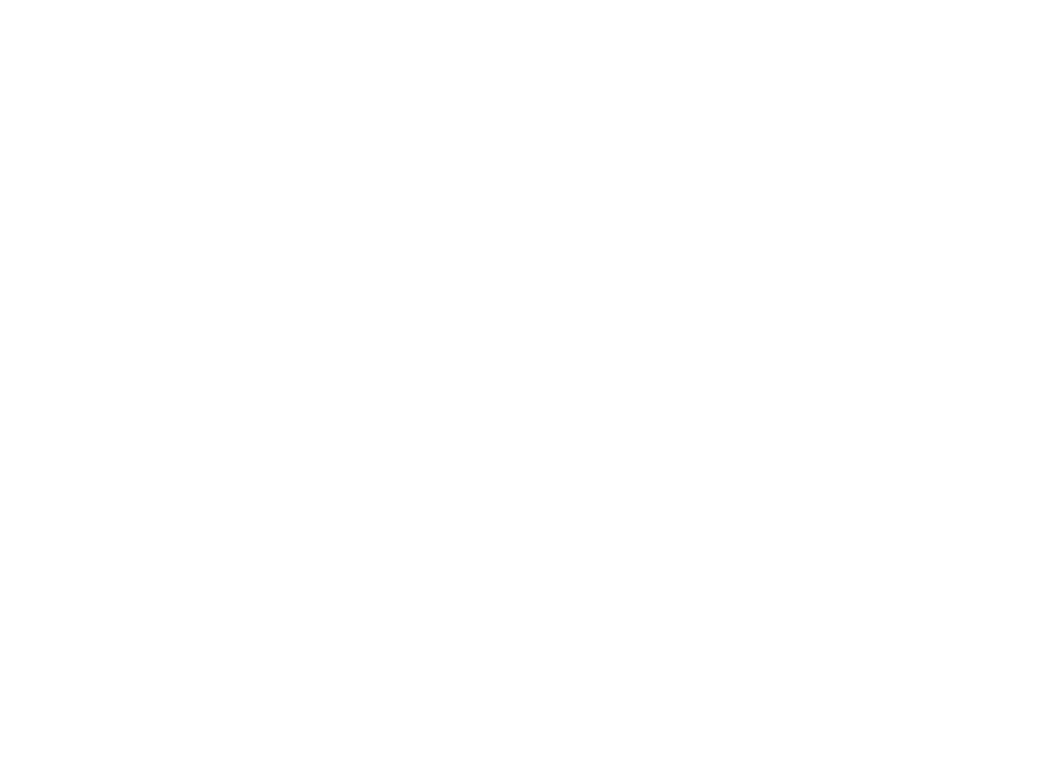
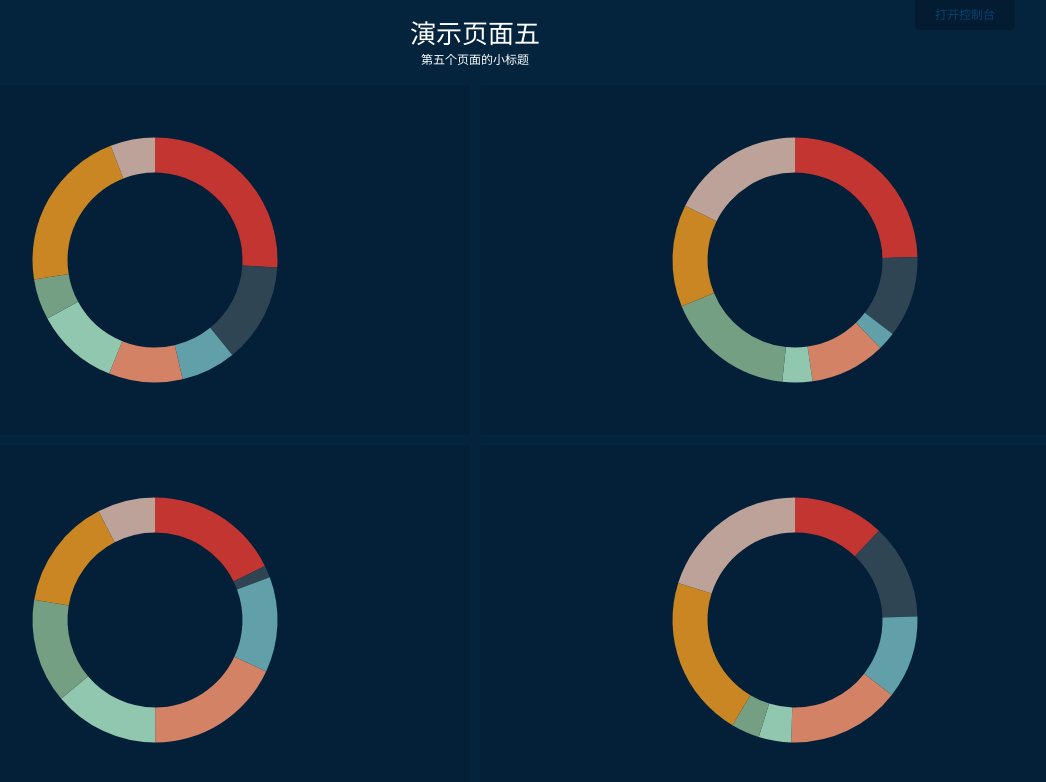
Before and after one commit to FairyEver/wdbc-data-display-system, a Vue app: page /#/screen/demo5 in a window 1280 px wide. Shown: the top 782 px of the page, without its empty margins (165-1211 px from the left). Built offline with nearby package versions, Linux system fonts and the light colour scheme.

Commit message:
no message

```diff
--- /dev/null
+++ b/src/components/Charts/Pie/Base/index.vue
@@ -0,0 +1,119 @@
+<template>
+  <div ref="chart" :style="style"></div>
+</template>
+
+<script>
+import mixin from '@/components/Charts/mixin.js'
+export default {
+  mixins: [
+    mixin
+  ],
+  props: {
+    // 标题
+    titleText: {type: String, required: false, default: 'Chart'},
+    titleColor: {type: String, required: false, default: '#FFF'},
+    titleSize: {type: String, required: false, default: '14'},
+    // 接口地址
+    url: {type: String, required: false, default: 'x.mock'},
+    // 发送请求的时候带的参数
+    ajaxData: {type: Object, required: false, default: () => ({})},
+    // 发送请求的间隔
+    interval: {type: Number, required: false, default: 10000},
+    // grid 设置
+    gridTop: {type: String, required: false, default: '40'},
+    gridBottom: {type: String, required: false, default: '30'},
+    gridLeft: {type: String, required: false, default: '10%'},
+    gridRight: {type: String, required: false, default: '5%'},
+    // 坐标轴
+    xAxisAxisLineColor: {type: String, required: false, default: '#FFF'},
+    yAxisAxisLineColor: {type: String, required: false, default: '#FFF'},
+    yAxisSplitLineColor: {type: String, required: false, default: '#0F3551'},
+    // series
+    seriesColor: {type: String, required: false, default: '#0F3551'},
+    seriesBorderRadius: {type: Array, required: false, default: () => [4, 4, 0, 0]}
+  },
+  data () {
+    return {
+      // 宽高
+      height: 0,
+      width: 0,
+      // 定时器
+      intervalObj: null
+    }
+  },
+  computed: {
+    // 容器样式
+    style () {
+      return {
+        height: `${this.height}px`,
+        width: `${this.width}px`
+      }
+    },
+    option () {
+      return {
+        series: [
+          {
+            name:'访问来源',
+            type:'pie',
+            radius: ['50%', '70%'],
+            avoidLabelOverlap: false,
+            label: {
+              normal: {
+                show: false,
+                position: 'center'
+              },
+              emphasis: {
+                show: true,
+                textStyle: {
+                  fontSize: '30',
+                  fontWeight: 'bold'
+                }
+              }
+            },
+            labelLine: {
+              normal: {
+                show: false
+              }
+            },
+            data:[]
+          }
+        ]
+      }
+    }
+  },
+  mounted () {
+    this.$emit('mounted')
+  },
+  methods: {
+    // 请求数据 这个函数最后应该返回接口的数据
+    getData () {
+      return new Promise(async (resolve, reject) => {
+        const res = await this.$http.post(this.url, {
+          type: 2,
+          ...this.ajaxData
+        })
+        resolve(res.data.list)
+      })
+    },
+    // 返回拼好的option
+    optionMaker () {
+      return new Promise(async (resolve, reject) => {
+        const option = this.option
+        option.series[0].data = await this.getData()
+        resolve(option)
+      })
+    },
+    // 初始化
+    init ({height, width}) {
+      this.updateSize(height, width)
+        .then(async () => {
+          this.chart = this.echarts.init(this.$refs.chart)
+          this.chart.setOption(await this.optionMaker())
+          this.intervalObj = setInterval(async () => {
+            this.chart.setOption(await this.optionMaker())
+          }, this.interval)
+        })
+    }
+  }
+}
+</script>
--- a/src/components/Charts/register.js
+++ b/src/components/Charts/register.js
@@ -5,3 +5,5 @@
 Vue.component('ChartCountStyle1', resolve => { require(['@/components/Charts/Count/Style1/index.vue'], resolve) })
 
 Vue.component('ChartLineBase', resolve => { require(['@/components/Charts/Line/Base/index.vue'], resolve) })
+
+Vue.component('ChartPieBase', resolve => { require(['@/components/Charts/Pie/Base/index.vue'], resolve) })
--- a/src/page/screen/demo4/index.vue
+++ b/src/page/screen/demo4/index.vue
@@ -22,7 +22,7 @@
           <ChartLineBase
             ref="box-line-base-2-g-c"
             title-text="lineBase"
-            grid-left="40"
+            grid-left="50"
             grid-right="20"
             :item-color="$color.yellow"
             :label-color="$color.bg"
@@ -47,7 +47,7 @@
           <ChartLineBase
             ref="box-line-base-4-g-c"
             title-text="lineBase"
-            grid-left="40"
+            grid-left="50"
             grid-right="20"
             :item-color="$color.pink"
             :label-color="'#FFF'"
--- /dev/null
+++ b/src/page/screen/demo5/index.vue
@@ -0,0 +1,57 @@
+<template>
+  <div class="container flex-group col abs-full">
+    <div class="flex-item flex-group col center screen-header" style="height: 80px;">
+      <p class="title">演示页面五</p>
+      <p class="sub-title">第五个页面的小标题</p>
+    </div>
+    <div class="flex-item grow flex-group row">
+      <!-- col -->
+      <div class="flex-item grow flex-group col">
+        <div ref="box-pie-base-1-g" class="flex-item grow hov" style="margin: 5px;">
+          <ChartPieBase
+            ref="box-pie-base-1-g-c"
+            title-text="pieBase"
+            :item-color="$color.cyan"
+            @mounted="mountedChartNum ++">
+          </ChartPieBase>
+        </div>
+        <div ref="box-pie-base-2-g" class="flex-item grow hov" style="margin: 5px;">
+          <ChartPieBase
+            ref="box-pie-base-2-g-c"
+            title-text="pieBase"
+            :item-color="$color.yellow"
+            @mounted="mountedChartNum ++">
+          </ChartPieBase>
+        </div>
+      </div>
+      <!-- col -->
+      <div class="flex-item grow flex-group col">
+        <div ref="box-pie-base-3-g" class="flex-item grow hov" style="margin: 5px;">
+          <ChartPieBase
+            ref="box-pie-base-3-g-c"
+            title-text="pieBase"
+            :item-color="$color.green"
+            @mounted="mountedChartNum ++">
+          </ChartPieBase>
+        </div>
+        <div ref="box-pie-base-4-g" class="flex-item grow hov" style="margin: 5px;">
+          <ChartPieBase
+            ref="box-pie-base-4-g-c"
+            title-text="pieBase"
+            :item-color="$color.pink"
+            @mounted="mountedChartNum ++">
+          </ChartPieBase>
+        </div>
+      </div>
+    </div>
+  </div>
+</template>
+
+<script>
+import mixin from '../mixin'
+export default {
+  mixins: [
+    mixin
+  ]
+}
+</script>
--- a/src/router/index.js
+++ b/src/router/index.js
@@ -11,28 +11,34 @@
       component: resolve => { require(['@/components/layout-main'], resolve) },
       children: [
         {
-          title: '演示页面1',
+          title: '布局演示1',
           path: 'screen/demo1',
           name: 'screen-demo1',
           component: resolve => { require(['@/page/screen/demo1'], resolve) }
         },
         {
-          title: '演示页面2',
+          title: '布局演示2',
           path: 'screen/demo2',
           name: 'screen-demo2',
           component: resolve => { require(['@/page/screen/demo2'], resolve) }
         },
         {
-          title: '演示页面3',
+          title: '布局演示3',
           path: 'screen/demo3',
           name: 'screen-demo3',
           component: resolve => { require(['@/page/screen/demo3'], resolve) }
         },
         {
-          title: '演示页面4',
+          title: '折线图演示',
           path: 'screen/demo4',
           name: 'screen-demo4',
           component: resolve => { require(['@/page/screen/demo4'], resolve) }
+        },
+        {
+          title: '饼图',
+          path: 'screen/demo5',
+          name: 'screen-demo5',
+          component: resolve => { require(['@/page/screen/demo5'], resolve) }
         }
       ]
     }
```
